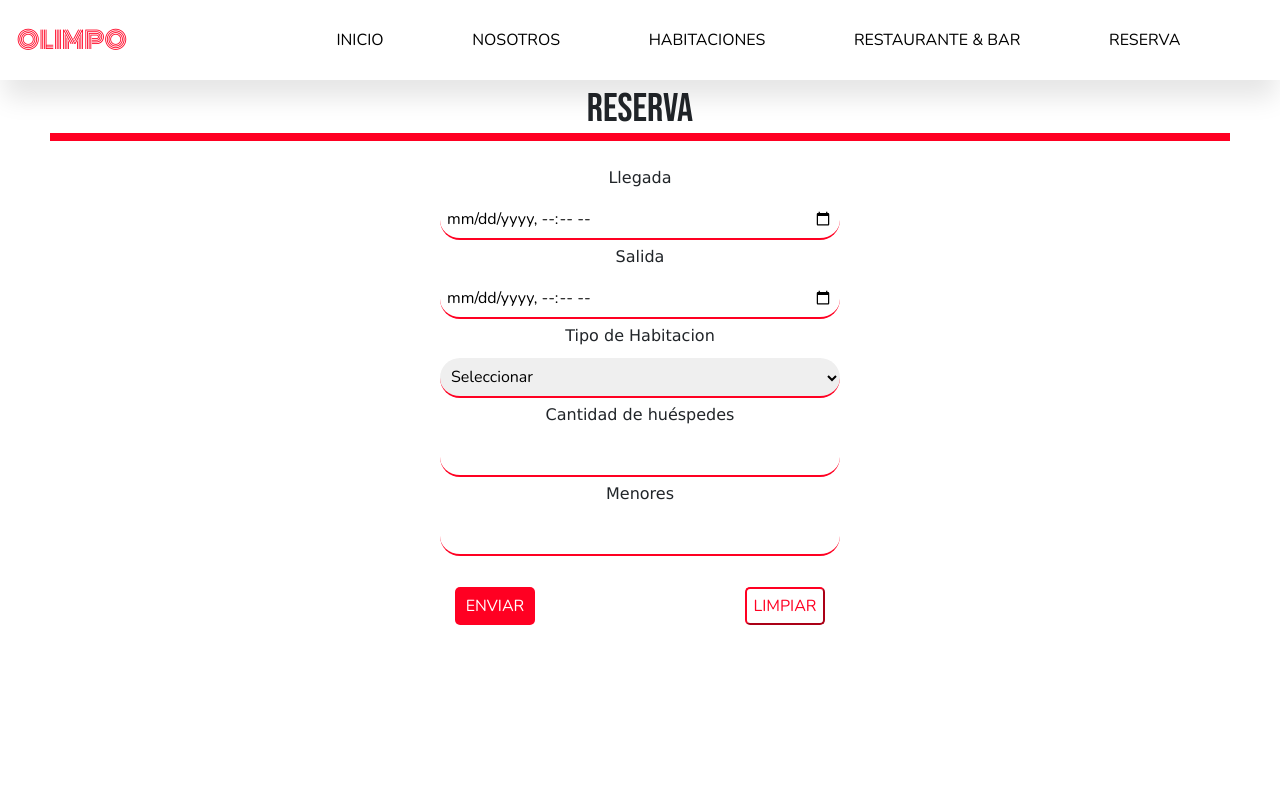
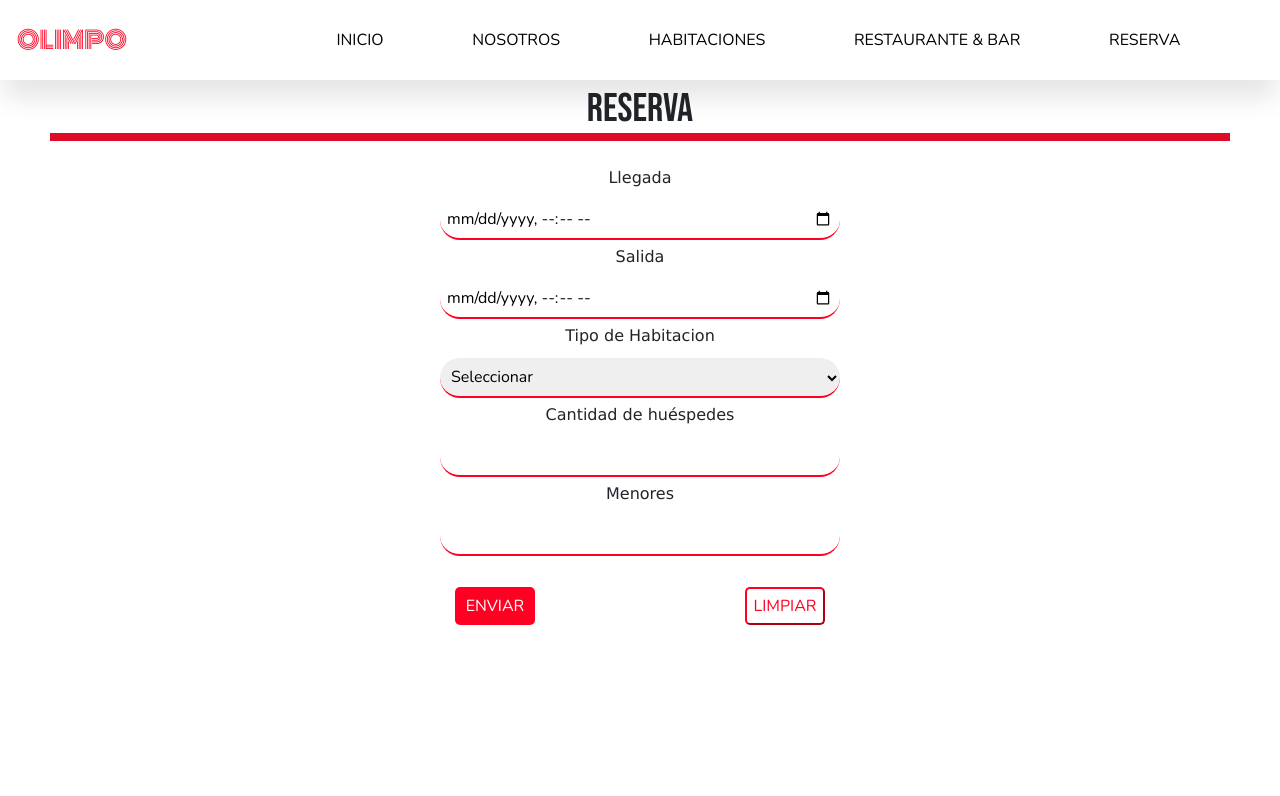
Before and after one commit to camilaGea/Proyecto-FINAL, a website: page pages/reserva.html in a window 1280 px wide. Shown: the top 796 px of the page. Drawn offline with nearby package versions, Linux system fonts and the light colour scheme.

Commit message:
agregando cambios finales

```diff
--- a/sass/_header.scss
+++ b/sass/_header.scss
@@ -124,7 +124,7 @@ header {
                         border-radius: 5px;
                         padding: 5px;
                         &:hover {
-                            background-color: map-get($colores , colorT);
+                            background-color: map-get($colores , colorP);
                             color: map-get($colores , colorS );
                         }
                     }
--- a/sass/estilosSass.scss
+++ b/sass/estilosSass.scss
@@ -8,7 +8,7 @@
 $colores:(
     colorP: #ff0022,
     colorS: white,
-    colorT: rgb(209,44,44),
+    colorT: #de0a26 ,
 );
 
 @mixin estilosCaja {
@@ -21,7 +21,7 @@ $colores:(
     text-transform: uppercase;
     font-size: 2.5rem;
     font-family: 'Bebas Neue', cursive;
-    border-bottom: 0.5rem solid map-get($colores , colorP )
+    border-bottom: 0.5rem solid map-get($colores , colorT )
 }
 
 
```
Also changed, not shown: css/estilosNuevos.css.
